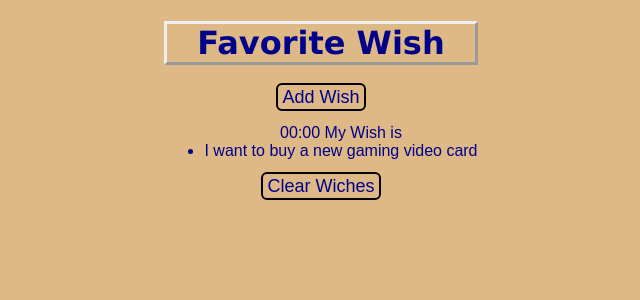
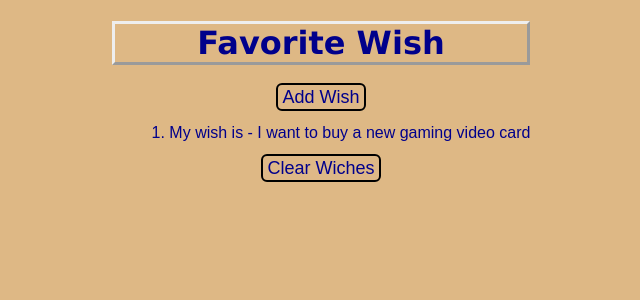
Before and after one commit to antutantu/Project-A, a PHP site: page / in a window 1280 px wide. Shown: the top 300 px of the page, without its empty margins (319-959 px from the left). Run offline with PHP 8.4, Linux system fonts and the light colour scheme.

Commit message:
correction style

```diff
--- a/index.php
+++ b/index.php
@@ -17,16 +17,23 @@
     <div class="content">
         <h1>Favorite Wish</h1>
         <a class="button" href="addWish.php" button type="button">Add Wish</button></a>
-        <ul>
-        <?php
-            $d=mktime(0, 0);
-            echo date('H:i', $d)." My Wish is";
-            echo "<li>I want to buy a new gaming video card</li>";
-                foreach ($_SESSION['WishList'] as $Wish) {
-            echo date('H:i')." You Wish";
-            echo "<li>$Wish</li>";
-                }
+        <ul class="demo">
+        <li>
+            <?php
+            $i = 1;
+            echo "$i. My wish is - I want to buy a new gaming video card";
             ?>
+        </li>
+        <li>
+            <?php
+            foreach ($_SESSION['WishList'] as $Wish) { ?>
+        </li>
+        <li>
+            <?php
+            $i++;
+            echo "$i. You wish - $Wish";
+            } ?>
+        </li>
         </ul>
         <a class="button" href="clearWishes.php" button type="button" onclick="alert('Are you sure?')">Clear Wiches</button></a>
     </div>
--- a/style.css
+++ b/style.css
@@ -15,11 +15,15 @@ h1 {
     border-style: outset;
     font: outline;
     font-family: 'Lucida Sans', 'Lucida Sans Regular', 'Lucida Grande', 'Lucida Sans Unicode', Verdana, sans-serif;
+    text-align: center;
 }
 .content {
     width: fit-content;
     margin: auto;
     text-align: center;
+}
+ul.demo {
+    list-style-type: none;
 }
 .button {
     color: darkblue;
```
